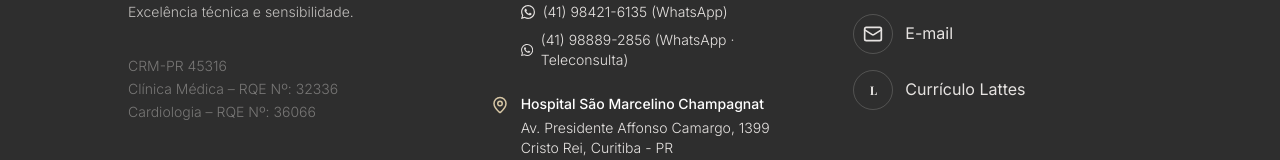
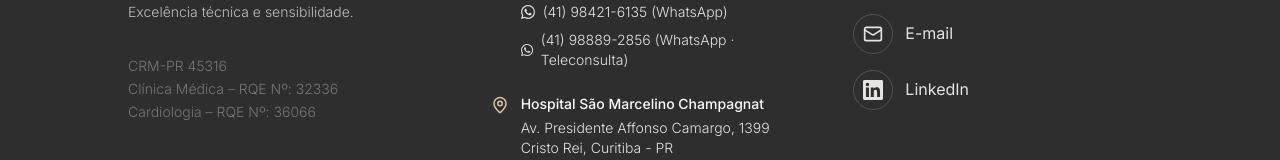
Before and after one commit to lucaserbano/DraCarolinaMontenegro_atualizado, a React (Vite) app: page / in a window 1280 px wide. Shown: the part 4987-5147 px from the top of the page. Built offline with nearby package versions, Linux system fonts and the light colour scheme; a web font is replaced by a local one.

Commit message:
Atualiza favicon, título da página, corrige gênero na descrição e troca Lattes por LinkedIn no rodapé

```diff
--- a/index.html
+++ b/index.html
@@ -4,16 +4,16 @@
 <head>
   <meta charset="UTF-8" />
   <meta name="viewport" content="width=device-width, initial-scale=1.0" />
-  <title>Dra. Carolina Montenegro</title>
+  <title>Dra. Carolina Montenegro | Cardiologista em Curitiba</title>
   <link rel="icon" type="image/png" href="/favicon.png" sizes="any" />
   <link rel="shortcut icon" type="image/png" href="/favicon.png" />
 
   <!-- Open Graph / Facebook -->
   <meta property="og:type" content="website" />
   <meta property="og:url" content="https://lucaserbano.github.io/DraCarolinaMontenegro_atualizado/" />
-  <meta property="og:title" content="Dra. Carolina Montenegro" />
+  <meta property="og:title" content="Dra. Carolina Montenegro | Cardiologista em Curitiba" />
   <meta property="og:description"
-    content="Cardiologista especializado em Insuficiência Cardíaca e Transplante Cardíaco." />
+    content="Cardiologista especializada em Insuficiência Cardíaca e Transplante Cardíaco." />
   <meta property="og:image"
     content="https://lucaserbano.github.io/DraCarolinaMontenegro_atualizado/og-image-branca.png" />
   <meta property="og:image:width" content="1200" />
@@ -22,9 +22,9 @@
   <!-- Twitter -->
   <meta property="twitter:card" content="summary_large_image" />
   <meta property="twitter:url" content="https://lucaserbano.github.io/DraCarolinaMontenegro_atualizado/" />
-  <meta property="twitter:title" content="Dra. Carolina Montenegro" />
+  <meta property="twitter:title" content="Dra. Carolina Montenegro | Cardiologista em Curitiba" />
   <meta property="twitter:description"
-    content="Cardiologista especializado em Insuficiência Cardíaca e Transplante Cardíaco." />
+    content="Cardiologista especializada em Insuficiência Cardíaca e Transplante Cardíaco." />
   <meta property="twitter:image"
     content="https://lucaserbano.github.io/DraCarolinaMontenegro_atualizado/og-image-branca.png" />
 </head>
--- a/src/components/Layout.tsx
+++ b/src/components/Layout.tsx
@@ -212,11 +212,13 @@
                   </span>
                   <span>E-mail</span>
                 </a>
-                <a href="http://lattes.cnpq.br/0656857519859758" target="_blank" rel="noopener noreferrer" className="flex items-center gap-3 text-pearl hover:text-white transition-colors group">
-                  <span className="w-10 h-10 rounded-full border border-pearl/20 flex items-center justify-center group-hover:bg-white group-hover:text-bordo group-hover:border-white transition-all duration-300 text-xs font-serif font-bold">
-                    L
+                <a href="https://br.linkedin.com/in/carolina-montenegro-4930221ab" target="_blank" rel="noopener noreferrer" className="flex items-center gap-3 text-pearl hover:text-white transition-colors group">
+                  <span className="w-10 h-10 rounded-full border border-pearl/20 flex items-center justify-center group-hover:bg-white group-hover:text-bordo group-hover:border-white transition-all duration-300">
+                    <svg xmlns="http://www.w3.org/2000/svg" viewBox="0 0 24 24" fill="currentColor" width={20} height={20}>
+                      <path d="M20.447 20.452h-3.554v-5.569c0-1.328-.027-3.037-1.852-3.037-1.853 0-2.136 1.445-2.136 2.939v5.667H9.351V9h3.414v1.561h.046c.477-.9 1.637-1.85 3.37-1.85 3.601 0 4.267 2.37 4.267 5.455v6.286zM5.337 7.433a2.062 2.062 0 01-2.063-2.065 2.064 2.064 0 112.063 2.065zm1.782 13.019H3.555V9h3.564v11.452zM22.225 0H1.771C.792 0 0 .774 0 1.729v20.542C0 23.227.792 24 1.771 24h20.451C23.2 24 24 23.227 24 22.271V1.729C24 .774 23.2 0 22.222 0h.003z"/>
+                    </svg>
                   </span>
-                  <span>Currículo Lattes</span>
+                  <span>LinkedIn</span>
                 </a>
               </div>
             </div>
```
Also changed, not shown: public/favicon.png.
